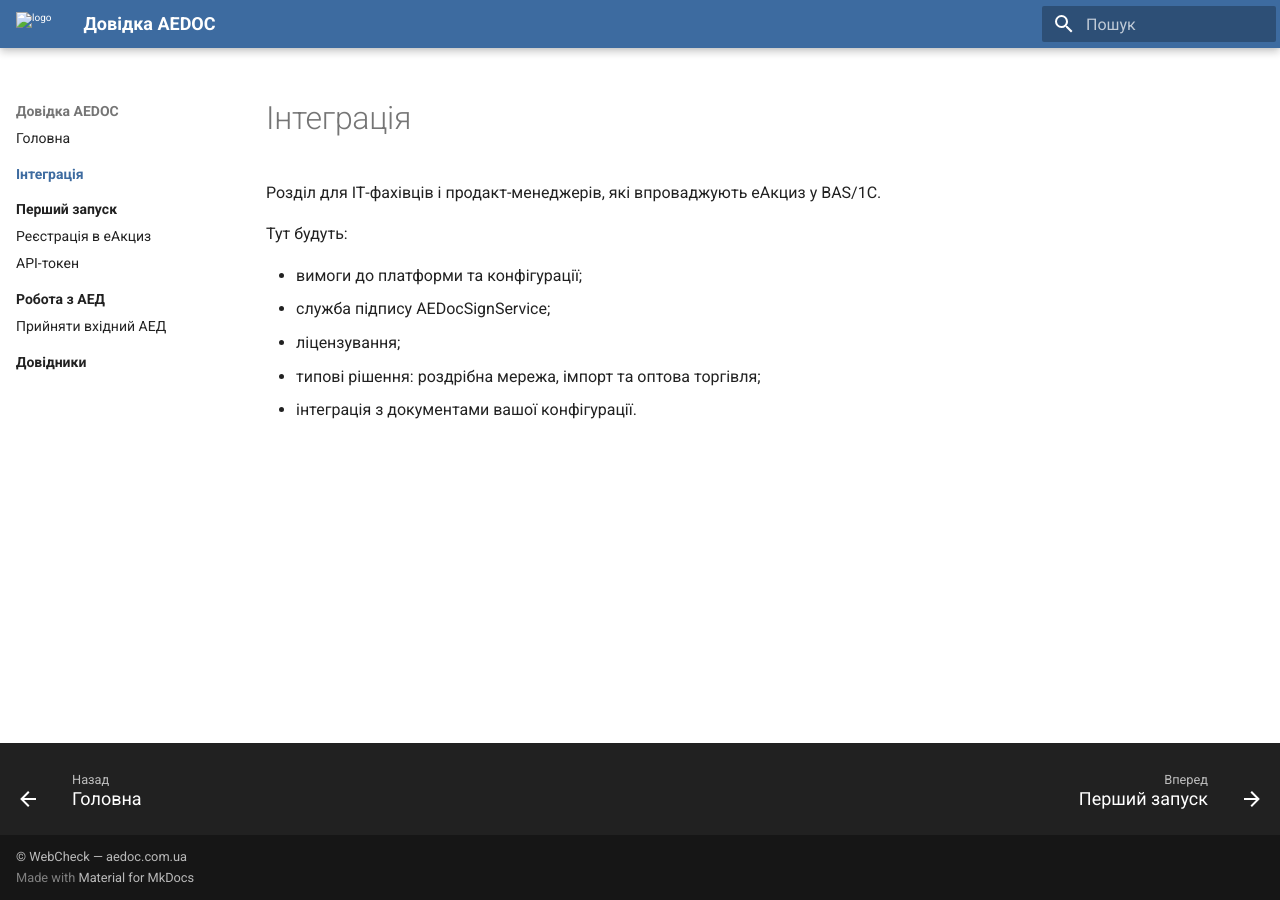
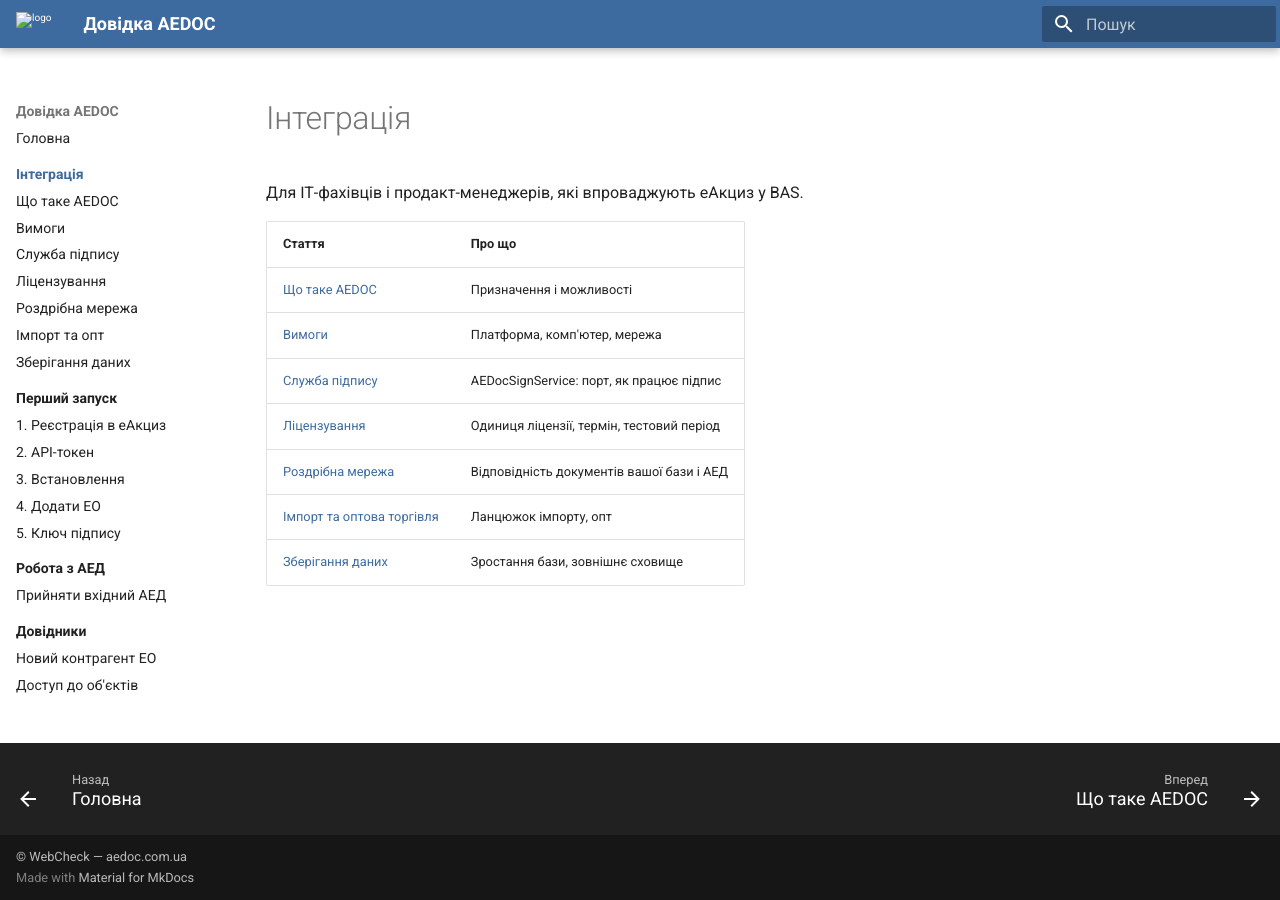
Before and after one commit to sukhenko/aedoc-docs, an MkDocs documentation site: the page built from docs/integratsiia/index.md, in a window 1280 px wide. Built offline with MkDocs 1.6.1 and Material for MkDocs 9.7.7, drawn with Linux system fonts in a browser that asks for light colours.

Commit message:
Перенесено статті з BetterDocs: Інтеграція (7), Перший запуск (3), Довідники (2)
Co-Authored-By: Claude Opus 5.5 <noreply@anthropic.com>
Claude-Session: https://claude.ai/code/session_0177sjggDQ9MXuFeJFH1q7HZ

```diff
--- a/docs/integratsiia/index.md
+++ b/docs/integratsiia/index.md
@@ -1,11 +1,13 @@
 # Інтеграція
 
-Розділ для ІТ-фахівців і продакт-менеджерів, які впроваджують еАкциз у BAS/1С.
+Для ІТ-фахівців і продакт-менеджерів, які впроваджують еАкциз у BAS.
 
-Тут будуть:
-
-- вимоги до платформи та конфігурації;
-- служба підпису AEDocSignService;
-- ліцензування;
-- типові рішення: роздрібна мережа, імпорт та оптова торгівля;
-- інтеграція з документами вашої конфігурації.
+| Стаття | Про що |
+|---|---|
+| [Що таке AEDOC](pro-aedoc.md) | Призначення і можливості |
+| [Вимоги](vymohy.md) | Платформа, комп'ютер, мережа |
+| [Служба підпису](sluzhba-pidpysu.md) | AEDocSignService: порт, як працює підпис |
+| [Ліцензування](litsenzuvannia.md) | Одиниця ліцензії, термін, тестовий період |
+| [Роздрібна мережа](rozdrib.md) | Відповідність документів вашої бази і АЕД |
+| [Імпорт та оптова торгівля](import-opt.md) | Ланцюжок імпорту, опт |
+| [Зберігання даних](zberigannia-danykh.md) | Зростання бази, зовнішнє сховище |
--- a/docs/stylesheets/extra.css
+++ b/docs/stylesheets/extra.css
@@ -9,3 +9,6 @@
 .lb{position:fixed;inset:0;z-index:1000;background:rgba(17,24,39,.92);display:none;align-items:center;justify-content:center;padding:24px;cursor:zoom-out}
 .lb.open{display:flex}
 .lb img{max-width:100%;max-height:100%;border-radius:4px;background:#fff;box-shadow:0 10px 40px rgba(0,0,0,.5)}
+/* Відео YouTube 16:9 */
+.md-typeset .video{position:relative;max-width:960px;aspect-ratio:16/9;margin:0 0 1.2em}
+.md-typeset .video iframe{position:absolute;inset:0;width:100%;height:100%;border:0;border-radius:6px}
--- a/mkdocs.yml
+++ b/mkdocs.yml
@@ -24,15 +24,27 @@ nav:
   - Головна: index.md
   - Інтеграція:
       - integratsiia/index.md
+      - Що таке AEDOC: integratsiia/pro-aedoc.md
+      - Вимоги: integratsiia/vymohy.md
+      - Служба підпису: integratsiia/sluzhba-pidpysu.md
+      - Ліцензування: integratsiia/litsenzuvannia.md
+      - Роздрібна мережа: integratsiia/rozdrib.md
+      - Імпорт та опт: integratsiia/import-opt.md
+      - Зберігання даних: integratsiia/zberigannia-danykh.md
   - Перший запуск:
       - pershyi-zapusk/index.md
-      - Реєстрація в еАкциз: pershyi-zapusk/reiestratsiia-eo.md
-      - API-токен: pershyi-zapusk/api-token.md
+      - 1. Реєстрація в еАкциз: pershyi-zapusk/reiestratsiia-eo.md
+      - 2. API-токен: pershyi-zapusk/api-token.md
+      - 3. Встановлення: pershyi-zapusk/vstanovlennia.md
+      - 4. Додати ЕО: pershyi-zapusk/pomichnyk-eo.md
+      - 5. Ключ підпису: pershyi-zapusk/kliuch-pidpysu.md
   - Робота з АЕД:
       - aed/index.md
       - Прийняти вхідний АЕД: aed/pryiom-vkhidnoho-aed.md
   - Довідники:
       - dovidnyky/index.md
+      - Новий контрагент ЕО: dovidnyky/novyi-kontragent.md
+      - Доступ до об'єктів: dovidnyky/dostup-do-obiektiv.md
 
 extra_css:
   - stylesheets/extra.css
```
Also changed, not shown: docs/dovidnyky/dostup-do-obiektiv.md (added, +47 -0 lines), docs/dovidnyky/index.md (+4 -1 lines), docs/dovidnyky/novyi-kontragent.md (added, +24 -0 lines), docs/integratsiia/import-opt.md (added, +21 -0 lines), docs/integratsiia/litsenzuvannia.md (added, +12 -0 lines), docs/integratsiia/pro-aedoc.md (added, +16 -0 lines), docs/integratsiia/rozdrib.md (added, +23 -0 lines), docs/integratsiia/sluzhba-pidpysu.md (added, +17 -0 lines), docs/integratsiia/vymohy.md (added, +34 -0 lines), docs/integratsiia/zberigannia-danykh.md (added, +6 -0 lines), docs/pershyi-zapusk/api-token.md (+2 -0 lines), docs/pershyi-zapusk/index.md (+4 -1 lines), docs/pershyi-zapusk/kliuch-pidpysu.md (added, +41 -0 lines), docs/pershyi-zapusk/pomichnyk-eo.md (added, +36 -0 lines), 1 more files.
